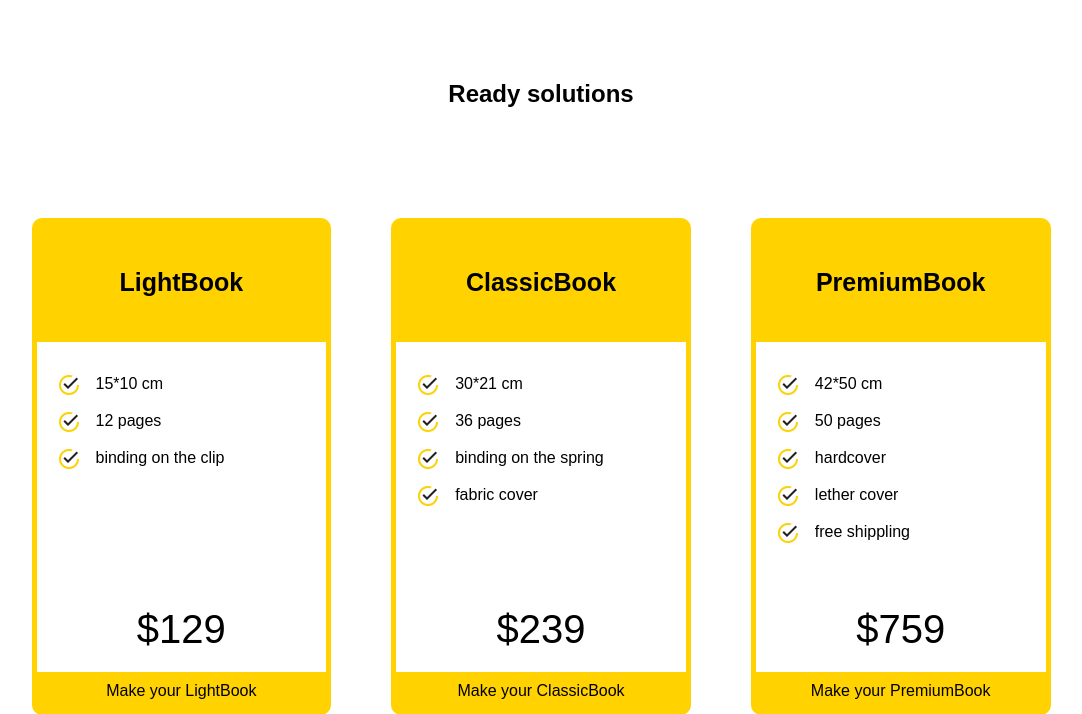
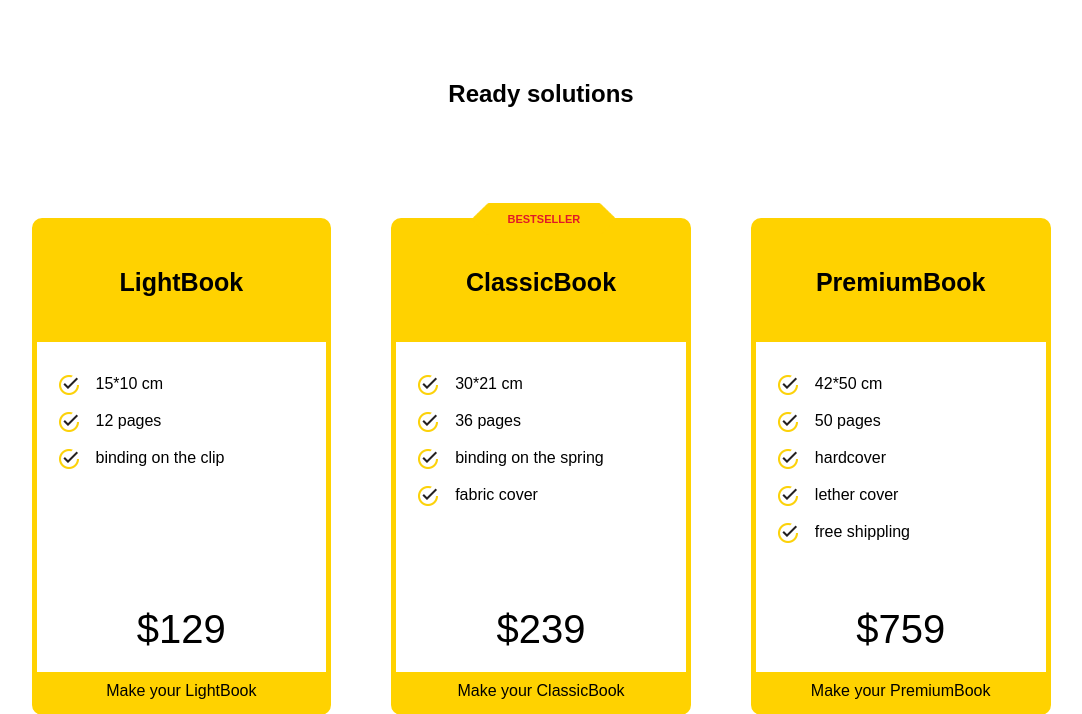
Before and after one commit to Aramgrigoryanwb/RKSI_JS, a PHP site: page / in a window 1280 px wide. Shown: the top 714 px of the page, without its empty margins (99-1181 px from the left). Run offline with PHP 8.4, Linux system fonts and the light colour scheme.

Commit message:
Monfrik genuy ka4at ego

```diff
--- a/WSR/TaskTwo/index.html
+++ b/WSR/TaskTwo/index.html
@@ -8,6 +8,7 @@
  <title>title</title>
 </head>
 <body>
+
 	<section>
 		<h2>Ready solutions</h2>
 		<ul>
--- a/WSR/TaskTwo/style.css
+++ b/WSR/TaskTwo/style.css
@@ -10,6 +10,9 @@ html {
 }
 mark {
 	background-color: inherit;
+	font-size: 40px;
+    background-color: inherit;
+    margin-top: auto;
 }
 h2{
 	text-align: center;
@@ -22,6 +25,7 @@ h3{
 	background-color: #ffd200;
    	padding: 45px 0;
  	font-size: 25px;
+ 	position: relative;
 }
 ul{
     list-style: none;
@@ -54,14 +58,27 @@ section > ul > li > ul > li{
     margin-top: 13px;
     align-items: flex-start;
 }
-mark{
-    font-size: 40px;
-    background-color: inherit;
-    margin-top: auto;
-}
 section > ul > li > p{
     margin-top: 20px;
     background-color: #ffd200;
     padding: 10px 0;
 
 }
+section > ul > li:nth-child(2) > h3::before{
+    content: 'BESTSELLER';
+    position: absolute;
+    font-size: 11px;
+    color: #e11a27;
+    top:-20px;
+    margin-left:6.5px;
+    padding: 10px 35px 20px 35px;
+    background: url(img/overlay.png) no-repeat;
+	background-size: contain;
+   }
+
+@media all and (max-width: 900px){
+	section > ul {
+		flex-direction: column;
+		align-items: center;
+	}
+}
```
Also changed, not shown: WSR/TaskTwo/img/overlay.png (added).
